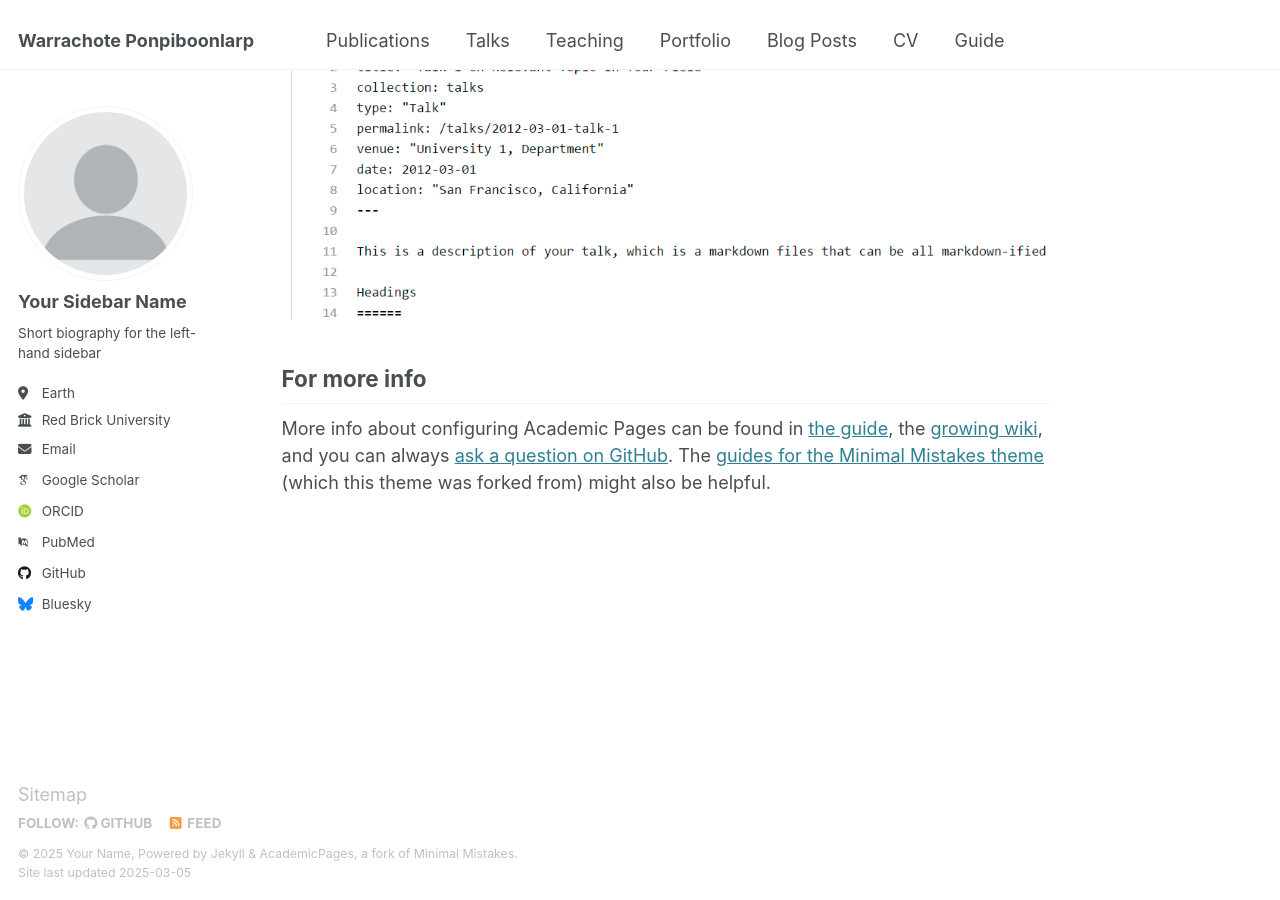
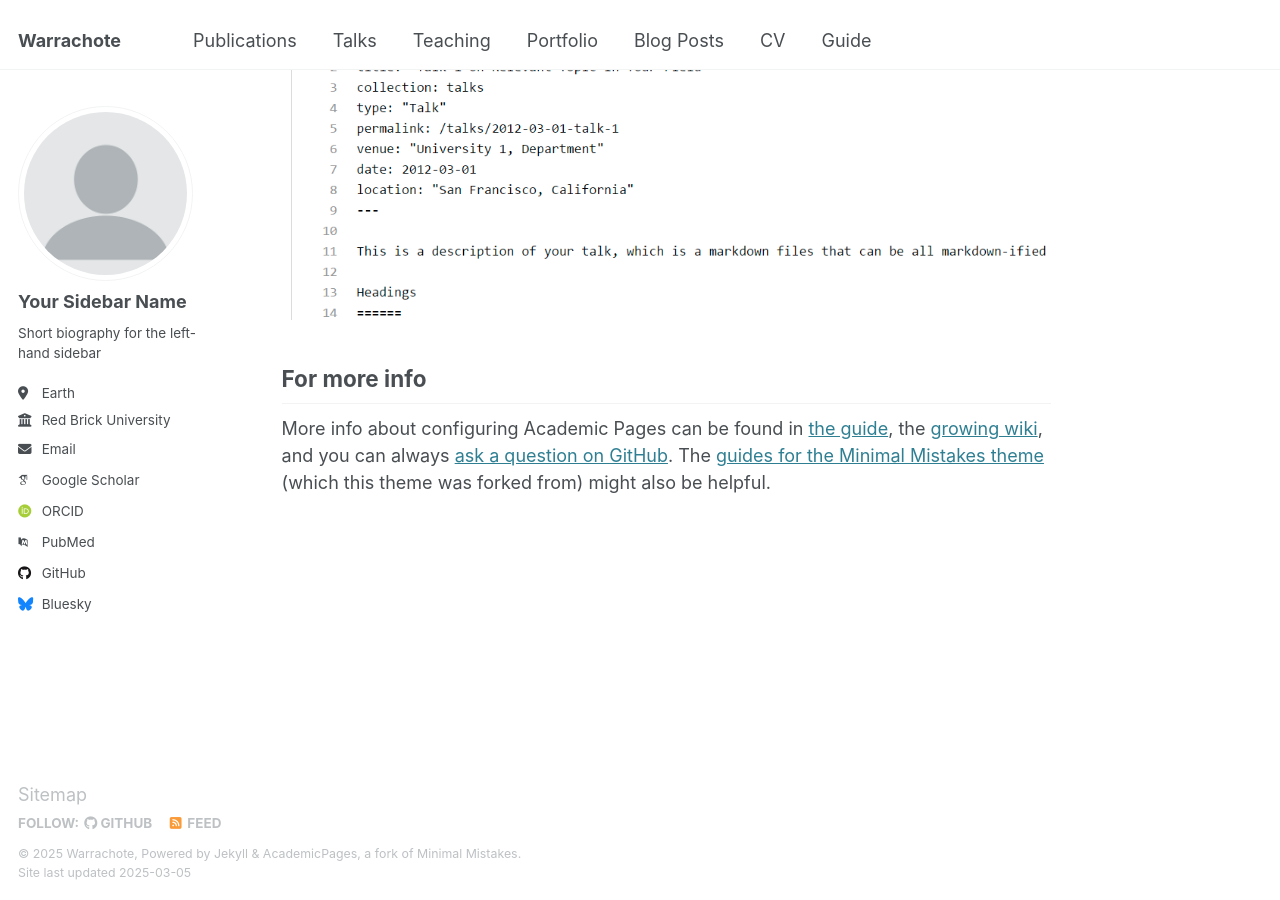
Before and after one commit to Warrachote/Warrachote.github.io, a Jekyll site: the page built from _pages/about.md, in a window 1280 px wide and 900 px high, scrolled down 2642 px. Built offline with Jekyll 4.4.1, drawn with Linux system fonts in a browser that asks for light colours; some web fonts are replaced.

Commit message:
Update _config.yml

```diff
--- a/_config.yml
+++ b/_config.yml
@@ -9,9 +9,9 @@
 # Basic Site Settings
 locale                   : "en-US"
 site_theme               : "default"
-title                    : "Warrachote Ponpiboonlarp"
+title                    : "Warrachote"
 title_separator          : "-"
-name                     : &name "Your Name"
+name                     : &name "Warrachote"
 description              : &description "personal description"
 url                      : https://academicpages.github.io # the base hostname & protocol for your site e.g. "https://[your GitHub username].github.io"
 baseurl                  : "" # the subpath of your site, e.g. "/blog"
```
